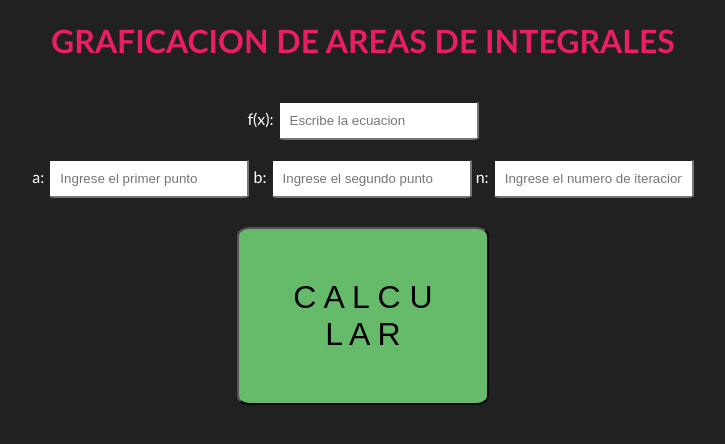
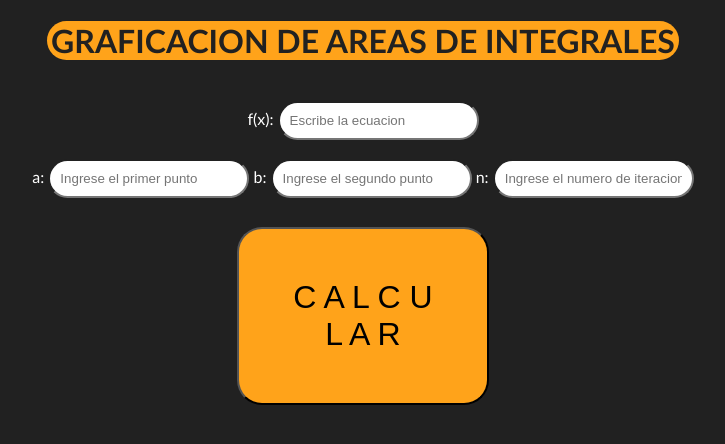
Before and after one commit to jbpixel52/Integral-Visualizer, a Flask app: page / in a window 1280 px wide. Shown: the top 444 px of the page, without its empty margins (277-1002 px from the left). Run offline with Flask 2, Linux system fonts and the light colour scheme.

Commit message:
NO STEPBRO

```diff
--- a/main.py
+++ b/main.py
@@ -67,14 +67,14 @@ def integral_plot(f, a, b, N):
     x = np.linspace(a, b, num=N)
     y = f(x)
     fig, ax = plt.subplots()
-    ax.set_facecolor('#e91e63')
+    ax.set_facecolor('#ffa31a')
     ax.plot(x, y, 'ro', linewidth=3, color='pink')
     ax.text(.7, 0.8, f'trapecio: {temptrap}',
-            bbox=dict(facecolor='#e91e63', alpha=0.5))
+            bbox=dict(facecolor='#808080', alpha=0.5))
     ax.text(.7, 0.7, f'Simpson 1/8: {temp18}',
-            bbox=dict(facecolor='#e91e63', alpha=0.5))
+            bbox=dict(facecolor='#808080', alpha=0.5))
     ax.text(.7, 0.6, f'Simpson 3/8: {temp38}',
-            bbox=dict(facecolor='#e91e63', alpha=0.5))
+            bbox=dict(facecolor='#808080', alpha=0.5))
     plt.grid(True, linestyle=':')
     plt.title(f'Integral')
     plt.plot(legend=f'x:[{x}]')    # Make the shaded region
--- a/templates/index.html
+++ b/templates/index.html
@@ -13,27 +13,35 @@
     }
 
     button {
-      background-color: #66bb6a;
+      background-color: #ffa31a;
       font-weight: 500;
       font-size: xx-large;
       text-decoration: wavy;
-      border-radius: 5%;
+      border-radius: 25px;
       padding: 50px;
       width: 100%;
       height: auto;
 
     }
     button:hover{
-      background-color: #69F0AE;
-color:#e91e63;
+      background-color: 	#808080;
+color: 	#ffa31a;
     }
 
     h1 {
-      color: #e91e63;
+      display: block;
+      justify-content: center;
+width: 50%;
+margin-left: 25%;
+margin-right: 25%;
+      color:  	#212121;
+      background-color: #ffa31a;
+      border-radius: 25px;
+
     }
     input{
             font-weight: 200;
-      border-radius: 5%;
+      border-radius: 25px;
       padding: 10px;
       width: auto;
       height: auto;
```
Also changed, not shown: static/photos/integral.png.
